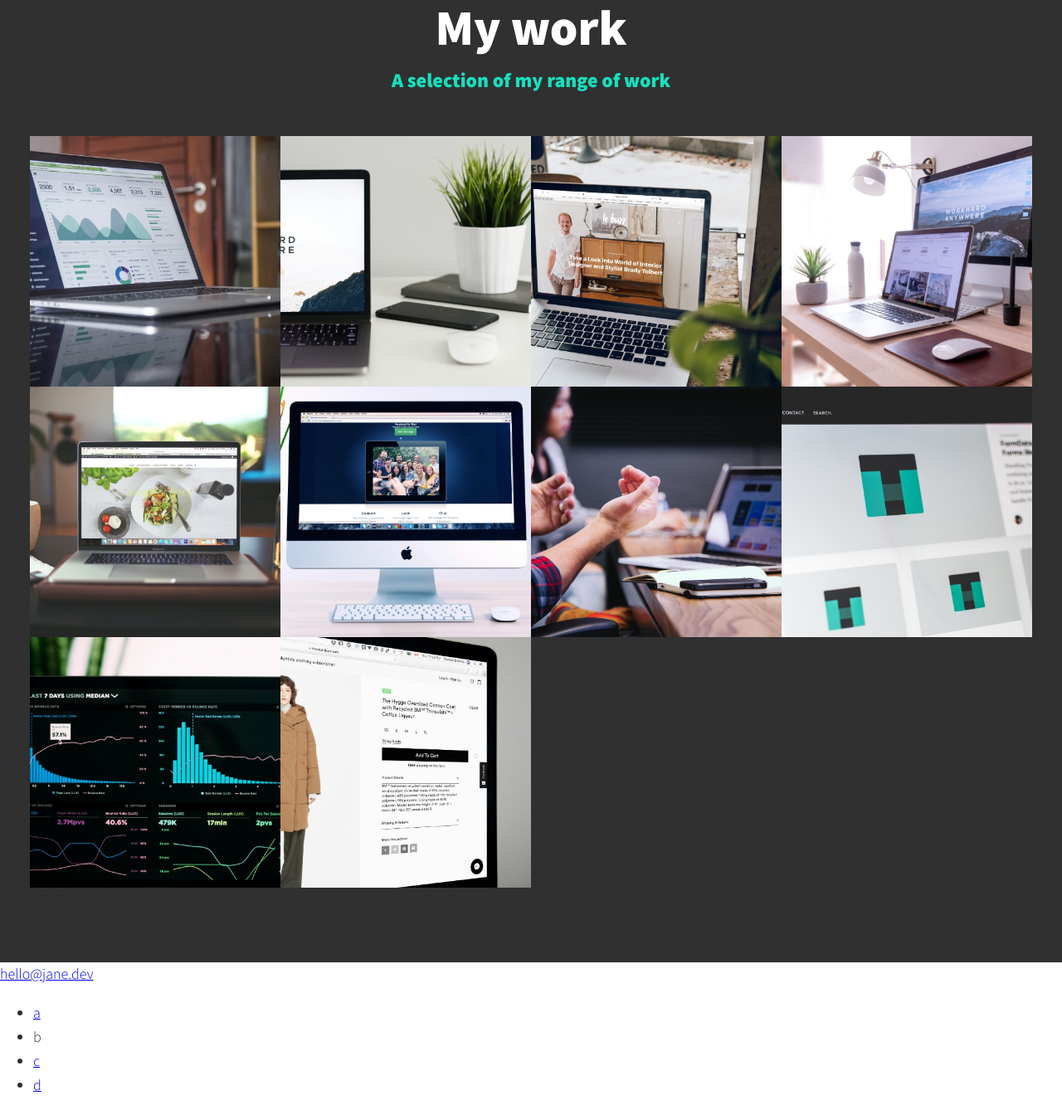
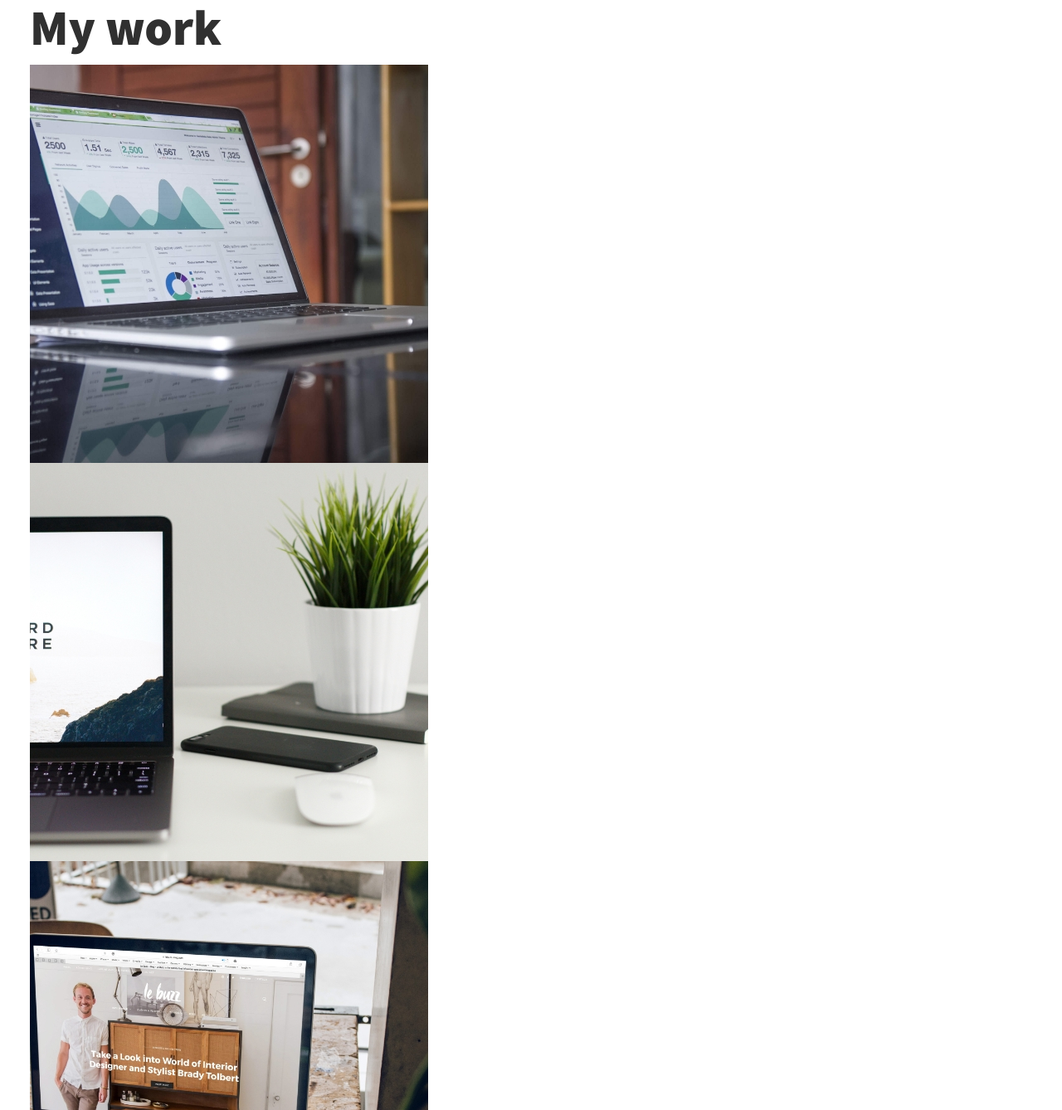
Before and after one commit to ChathurikaDissanayaka/Scrimba-portfolio, a website built with Vite: page index.html in a window 1280 px wide. Shown: the part 1822-3160 px from the top of the page at 83% size. Built offline with nearby package versions, Linux system fonts and the light colour scheme.

Commit message:
Add changes

```diff
--- a/index.html
+++ b/index.html
@@ -80,8 +80,8 @@
 
         <!-- My Work -->
         <section class="my-work" id="work">
-            <h2 class="section__title section__title--work">My work</h2>
-            <p class="section__subtitle section__subtitle--work">A selection of my range of work</p>
+            <h2 class="section__title">My work</h2>
+            <p class="section__subtitle"></p>
 
             <div class="portfolio">
                 <!-- Portfolio item 01 -->
@@ -142,10 +142,26 @@
             <!-- replace with your own email address -->
             <a href="mailto:hello@jane.dev" class="footer__link">hello@jane.dev</a>
             <ul class="social-list">
-                <li class="social-list__item"><a class="social-list__link" href="https://codepen.io">a</a></li>
-                <li class="social-list__item">b<a class="social-list__link" href="http://dribbble.com"></a></li>
-                <li class="social-list__item"><a class="social-list__link" href="https://twitter.com">c</a></li>
-                <li class="social-list__item"><a class="social-list__link" href="https://github.com">d</a></li>
+                <li class="social-list__item">
+                    <a class="social-list__link" href="https://codepen.io">
+                        <i class="fab fa-codepen"></i>
+                    </a>
+                </li>
+                <li class="social-list__item">
+                    <a class="social-list__link" href="http://dribbble.com">
+                        <i class="fab fa-dribbble"></i>
+                    </a>
+                </li>
+                <li class="social-list__item">
+                    <a class="social-list__link" href="https://twitter.com">
+                        <i class="fab fa-twitter"></i>
+                    </a>
+                </li>
+                <li class="social-list__item">
+                    <a class="social-list__link" href="https://github.com">
+                        <i class="fab fa-github"></i>
+                    </a>
+                </li>
             </ul>
         </footer>
 
--- a/style.css
+++ b/style.css
@@ -121,11 +121,6 @@ h3 { font-size: var(--fs-h3) }
     margin-bottom: 1em;
 }
 
-.section__subtitle--work {
-    color: var(--clr-accent);
-    font-weight: var(--fw-bold);
-    margin-bottom: 2em;
-}
 
 /* header */
 
@@ -266,38 +261,3 @@ nav { display: none; }
         z-index: 2;
     }
 }
-
-/* My Work */
-
-.my-work {
-    background-color: var(--clr-dark);
-    color: var(--clr-light);
-    text-align: center;
-}
-
-.portfolio {
-    display: grid;
-    grid-template-columns: repeat(auto-fit, minmax(300px, 1fr));
-}
-
-.portfolio__item {
-    background: var(--clr-accent);
-    overflow: hidden;
-}
-
-.portfolio__img {
-    transition:
-        transform 750ms cubic-bezier(.5, 0, .5, 1),
-        opacity 250ms linear;
-}
-
-.portfolio__item:focus {
-    position: relative;
-    z-index: 2;
-}
-
-.portfolio__img:hover,
-.portfolio__item:focus .portfolio__img {
-    transform: scale(1.2);
-    opacity: .5;
-}
```
